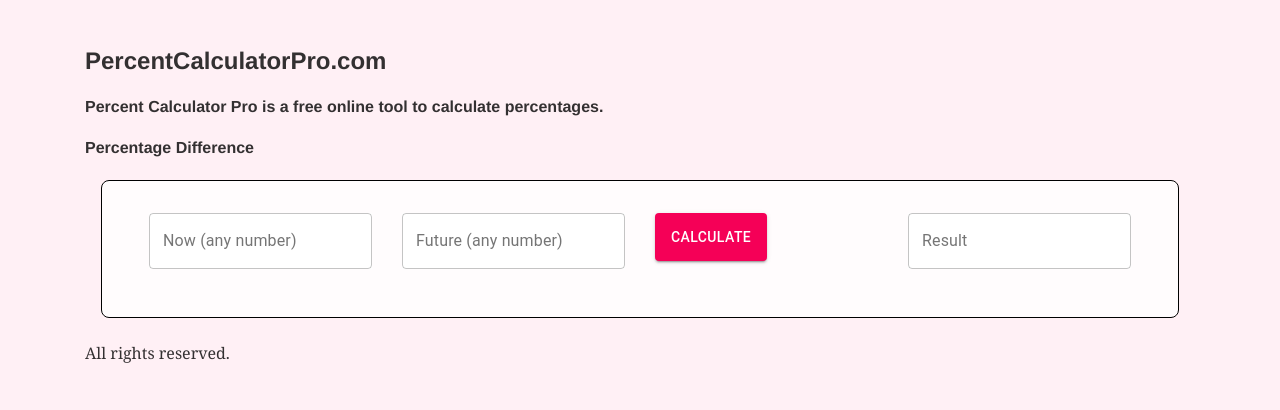
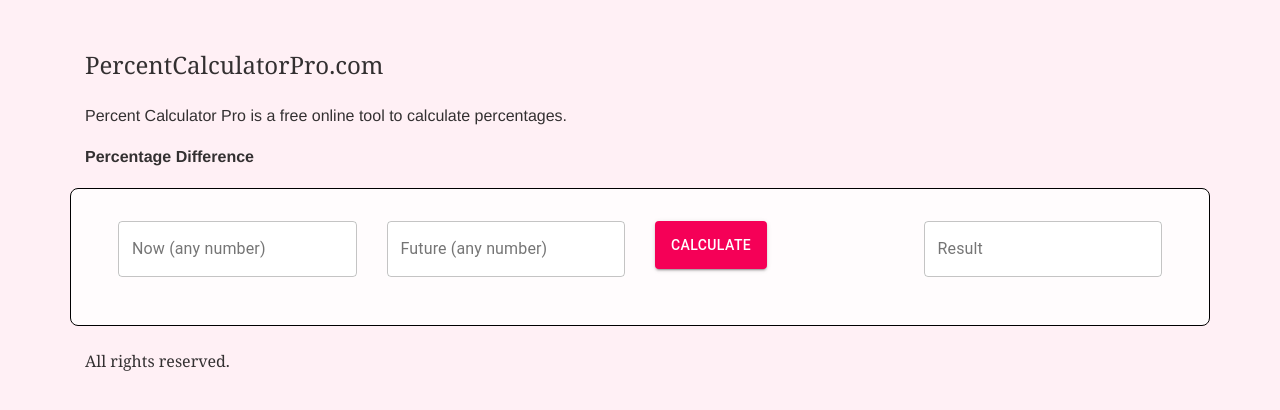
Before and after one commit to joechoi-git/percentage-calculator, a Gatsby site: page / in a window 1280 px wide. Built offline with nearby package versions, Linux system fonts and the light colour scheme; Gatsby itself is replaced by a stand-in of ours.

Commit message:
in progress

```diff
--- a/src/components/layout.js
+++ b/src/components/layout.js
@@ -6,7 +6,7 @@
   return (
     <Container className={styles.layout}>
       <header style={{ marginBottom: `1.5rem` }}>
-        <h1 className={styles.h1}>PercentCalculatorPro.com</h1>
+        <p className={styles.p}>PercentCalculatorPro.com</p>
         {/*}
         <Visible xs sm>
           <p> This is rendered only on mobile </p>
--- a/src/components/layout.module.css
+++ b/src/components/layout.module.css
@@ -3,6 +3,6 @@
     padding: 0 1rem;
 }
 
-.h1 {
+.p {
     font-size: 1.5rem;
 }
--- a/src/pages/index.js
+++ b/src/pages/index.js
@@ -1,9 +1,18 @@
 import React from "react"
-import { Button, TextField } from '@material-ui/core';
+import { Button, TextField } from "@material-ui/core";
+import { withStyles } from "@material-ui/core/styles";
 import { Container, Row, Col, Visible } from "react-grid-system";
 import Layout from "../components/layout"
 import SEO from "../components/seo"
 import styles from "./index.module.css"
+
+const ResultTextField = withStyles({
+  root: {
+    '& .MuiOutlinedInput-input': {
+      fontWeight: 'bolder',
+    },
+  },
+})(TextField);
 
 export default function Home() {
   const [now, setNow] = React.useState("");
@@ -12,11 +21,21 @@
 
   const handleSubmit = (e) => {
     e.preventDefault();
-    // console.log('now', now, 'future', future);
     setResult("");
-    if (now!=="" && future!=="") {
-      let output = ((future / now) - 1) * 100;
-      setResult(`${output}%`);
+    document.getElementById("result").style.color="black";
+    try {
+      if (now!=="" && future!=="") {
+        setNow(parseFloat(now));
+        setFuture(parseFloat(future));
+        let output = ((future / now) - 1) * 100;
+        setResult(`${output.toFixed(2)}%`);
+        if (output >= 0) {
+          document.getElementById("result").style.color="green";
+        } else {
+          document.getElementById("result").style.color="red";
+        }
+      }
+    } catch (error) {
     }
   }
 
@@ -34,26 +53,26 @@
       <h1 className={styles.h1}>Percent Calculator Pro is a free online tool to calculate percentages.</h1>
       <h2 className={styles.h2}>Percentage Difference</h2>
       <form onSubmit={handleSubmit}>
-        <Row style={{margin: `1rem`, padding: `2rem`, backgroundColor: `#fffcfd`,  border: `1px solid black`, borderRadius: `0.5rem`}}>
-          <Col sm={3} style={{marginBottom: `1rem`}}>
+        <Row className={styles.row}>
+          <Col sm={3} className={styles.col}>
             <TextField
               label="Now (any number)"
               variant="outlined"
-              className={styles.input}
+              className={styles.textfield}
               value={now}
-              onChange={(e) => setNow(parseFloat(e.target.value.trim()))}
+              onChange={(e) => setNow(e.target.value.trim())}
             />
           </Col>
-          <Col sm={3} style={{marginBottom: `1rem`}}>
+          <Col sm={3} className={styles.col}>
             <TextField
               label="Future (any number)"
               variant="outlined"
-              className={styles.input}
+              className={styles.textfield}
               value={future}
-              onChange={(e) => setFuture(parseFloat(e.target.value.trim()))}
+              onChange={(e) => setFuture(e.target.value.trim())}
             />
           </Col>
-          <Col sm={3} style={{marginBottom: `1rem`}}>
+          <Col sm={3} className={styles.col}>
             <Button
               type="submit"
               variant="contained"
@@ -64,11 +83,12 @@
               Calculate
             </Button>
           </Col>
-          <Col sm={3} style={{marginBottom: `1rem`}}>
-            <TextField
+          <Col sm={3} className={styles.col}>
+            <ResultTextField
+              id="result"
               label="Result"
               variant="outlined"
-              className={styles.result}
+              className={styles.textfield}
               value={result}
               onFocus={(e) => handleFocus(e)}
             />
--- a/src/pages/index.module.css
+++ b/src/pages/index.module.css
@@ -1,17 +1,26 @@
 .h1 {
     font-size: 1rem;
+    font-weight: normal;
 }
 
 .h2 {
     font-size: 1rem;
 }
 
-.input, .result {
-    background-color: #fff;
+.row {
+    margin: 1rem;
+    padding: 2rem;
+    background-color: #fffcfd;
+    border: 1px solid black;
+    border-radius: 0.5rem
 }
 
-.result {
-    color: #000;
+.col {
+    margin-bottom: 1rem
+}
+
+.textfield {
+    background-color: #fff;
 }
 
 .button {
```
